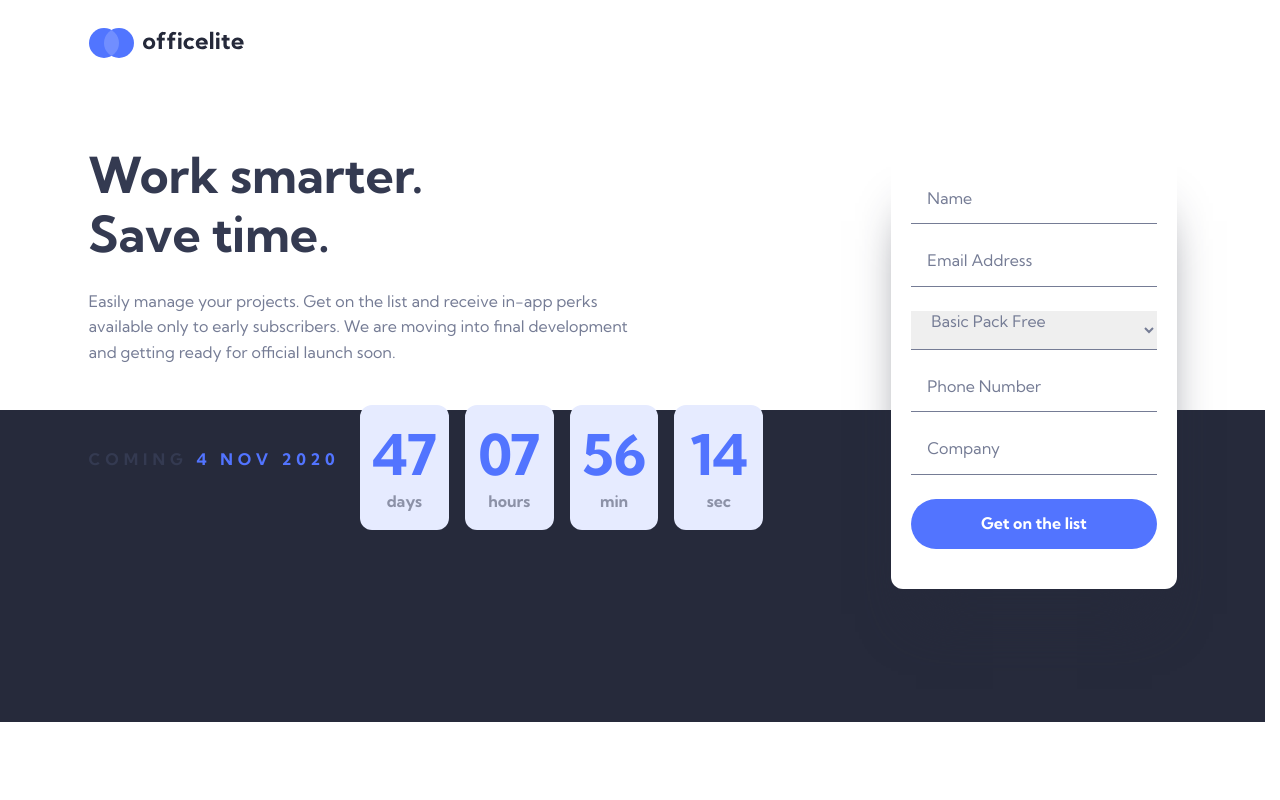
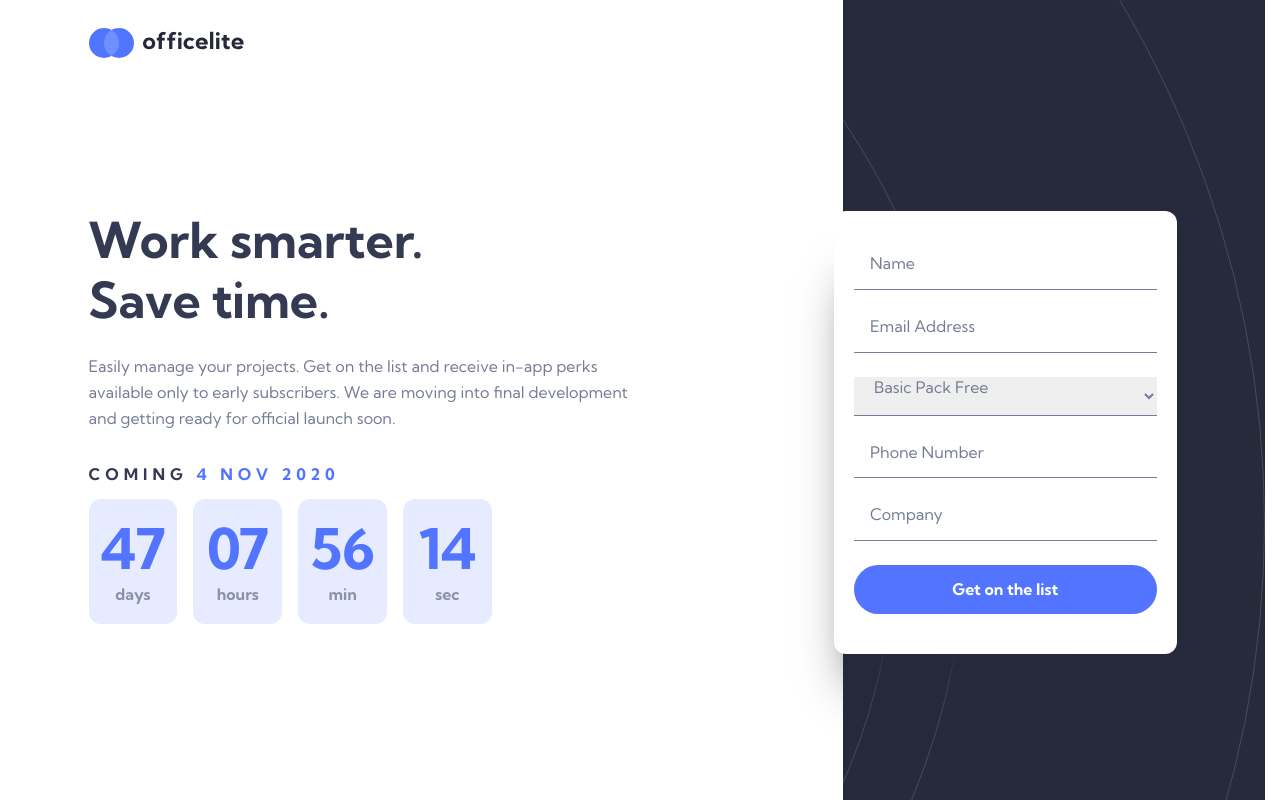
Before and after one commit to katrien-s/fe-26-007-officelite-coming-soon-site, a plain HTML site: page sign-up.html in a window 1280 px wide. Drawn offline with Linux system fonts and the light colour scheme.

Commit message:
Continue clean up CSS Finalize CSS sign-up page

```diff
--- a/sign-up.html
+++ b/sign-up.html
@@ -14,7 +14,7 @@
 
 		<title>Frontend Mentor | Officelite coming soon site</title>
 	</head>
-	<body>
+	<body class="sign-up">
 		<header class="wrapper">
 			<div class="logo">
 				<svg
@@ -141,7 +141,6 @@
 		</main>
 
 		<footer>
-			<div class="wrapper"></div>
 		</footer>
 	</body>
 </html>
--- a/style.css
+++ b/style.css
@@ -410,6 +410,7 @@ header {
 
 	& .logo {
 		margin-inline: auto;
+		/* staat het logo eignelijk wel goed? is de wrapper correct op tablet-size */
 
 		@media (min-width: 35em) {
 			margin-inline: 0;
@@ -421,14 +422,12 @@ header {
 	margin-block-start: var(--spacing-80);
 }
 
-/* dit is de layout voor index */
-/* wat is het verschil met sign-up */
 .date-content {
 	display: flex;
 	flex-direction: column;
 	align-items: center;
-	padding-block-end: var(--spacing-112);
 
+	/* date-content is anders op home dan op sign-up owille van de extra div */
 	@media (min-width: 60rem) {
 		flex-direction: row;
 		align-items: center;
@@ -487,32 +486,29 @@ header {
 /* is deze margin-blovk voor sign-up?
 waarde geldt niet voor index. */
 @media (min-width: 45em) {
-	.launch-date {
-		margin-block-end: var(--spacing-16);
-	}
-
 	.countdown {
 		margin-block-end: unset;
 	}
 }
 
+.launch-date {
+	text-align: center;
+	margin-block-end: var(--spacing-20);
+
+	@media (min-width: 53em) {
+		text-align: left;
+		margin-block-end: var(--spacing-12);
+	}
+}
+
 footer {
+	position: relative;
+	z-index: -5;
+	background-image: url(./assets/home/bg-pattern-footer.svg);
+	background-size: cover;
+	background-repeat: no-repeat;
 	background-color: var(--footer-bg);
 	color: var(--footer-text);
-	position: relative;
-	margin-block-start: -50rem;
-	padding-block-start: 55rem;
-	z-index: -5;
-
-	@media (min-width: 48rem) {
-		margin-block-start: -30rem;
-		padding-block-start: 36rem;
-	}
-
-	@media (min-width: 60rem) {
-		margin-block-start: -14.5rem;
-		padding-block-start: 19.5rem;
-	}
 }
 
 /* ----------------  */
@@ -654,30 +650,26 @@ footer {
 
 .home {
 	& footer {
-		background-image: url(./assets/home/bg-pattern-footer.svg);
-		background-size: cover;
-		background-repeat: no-repeat;
+		margin-block-start: -50rem;
+		padding-block-start: 55rem;
+		/* ik weet niet of deze hier nog hoort. even opniuew nakijken */
+		padding-block-end: var(--spacing-112);
 
+		/* 48 */
 		@media (min-width: 35em) {
-			background-size: 1454px;
 			background-position-x: center;
 			background-position-y: 5%;
+			margin-block-start: -30rem;
+			padding-block-start: 36rem;
 		}
 
+		/* 60 */
 		@media (min-width: 53em) {
 			background-size: 2036px;
 			background-position-x: 100%;
 			background-position-y: 40%;
-		}
-
-		& .launch-date {
-			text-align: center;
-      margin-block-end: var(--spacing-20);
-
-			@media (min-width: 53em) {
-				text-align: left;
-        margin-block-end: var(--spacing-12);
-			}
+			margin-block-start: -14.5rem;
+			padding-block-start: 19.5rem;
 		}
 
 		& .button {
@@ -692,13 +684,22 @@ footer {
 
 /* .sign-up-hero-section, .sign-up-section, .sign-up-form, .sign-up-complete, .custom-select */
 
+body.sign-up {
+	position: relative;
+
+	@media (min-width: 60rem) {
+		display: grid;
+		grid-template-rows: auto 1fr;
+	}
+}
+
 .sign-up-form {
 	background-color: var(--bg);
 	border-radius: var(--radius-12);
 	display: flex;
 	flex-direction: column;
 	gap: var(--spacing-24);
-	margin-block-start: var(--spacing-80);
+	/* margin-block-start: var(--spacing-80); */
 	padding: var(--spacing-40) var(--spacing-20);
 	color: var(--text);
 	box-shadow: 0px 50px 50px -25px hsl(var(--clr-neutral-900));
@@ -765,20 +766,10 @@ footer {
 	display: flex;
 	flex-direction: column;
 	gap: var(--spacing-24);
-
-	@media (min-width: 48rem) {
-		max-width: 33.75rem;
-		margin-inline: auto;
-	}
-
-	@media (min-width: 60rem) {
-		text-align: left;
-		margin-inline: unset;
-	}
 }
 
 .sign-up-section {
-	margin-block-start: var(--spacing-40);
+	margin-block: var(--spacing-40) var(--spacing-80);
 
 	& .launch-date {
 		margin-block-start: unset;
@@ -799,6 +790,32 @@ footer {
 
 	@media (min-width: 60rem) {
 		text-align: left;
+
+		& .date-content {
+			flex-direction: column;
+			align-items: start;
+		}
+	}
+}
+
+.sign-up-hero-section,
+.sign-up-section,
+.sign-up-form {
+	@media (min-width: 48rem) {
+		max-width: 33.75rem;
+		margin-inline: auto;
+	}
+
+	@media (min-width: 60rem) {
+		text-align: left;
+		margin-inline: unset;
+	}
+}
+
+.sign-up-section,
+.sign-up-form {
+	@media (min-width: 48rem) {
+		max-width: 28rem;
 	}
 }
 
@@ -810,13 +827,16 @@ footer {
 			'hero form'
 			'countdown form';
 		column-gap: var(--spacing-128);
+		align-self: center;
 
 		& .sign-up-hero-section {
 			grid-area: hero;
+			margin-block: unset;
 		}
 
 		& .sign-up-section {
 			grid-area: countdown;
+			margin-block: unset;
 		}
 
 		& .form-section {
@@ -824,3 +844,48 @@ footer {
 		}
 	}
 }
+
+.sign-up {
+	& footer {
+		margin-block-start: -14.75rem;
+		padding-block-start: 19.75rem;
+		/* nakijken waaarom hier de achtergrondafbeelding niet geladen wordt */
+
+		/* 48 */
+		@media (min-width: 35em) {
+			background-position-x: center;
+			background-position-y: 5%;
+			margin-block-start: -22rem;
+			padding-block-start: 29.5rem;
+		}
+
+		/* 60 */
+		@media (min-width: 60rem) {
+			margin-block-start: 0;
+			padding-block-start: 0;
+			position: absolute;
+			inset-block: 0;
+			inset-inline-end: 0;
+			width: 33vw;
+			z-index: -1;
+			background-image: url(./assets/sign-up/bg-pattern-side.svg);
+			background-size: 2036px;
+			background-position-x: 100%;
+			background-position-y: 40%;
+		}
+
+		& .launch-date {
+			text-align: center;
+			margin-block-end: var(--spacing-20);
+
+			@media (min-width: 53em) {
+				text-align: left;
+				margin-block-end: var(--spacing-12);
+			}
+		}
+
+		& .button {
+			margin-block-start: var(--spacing-48);
+		}
+	}
+}
```
